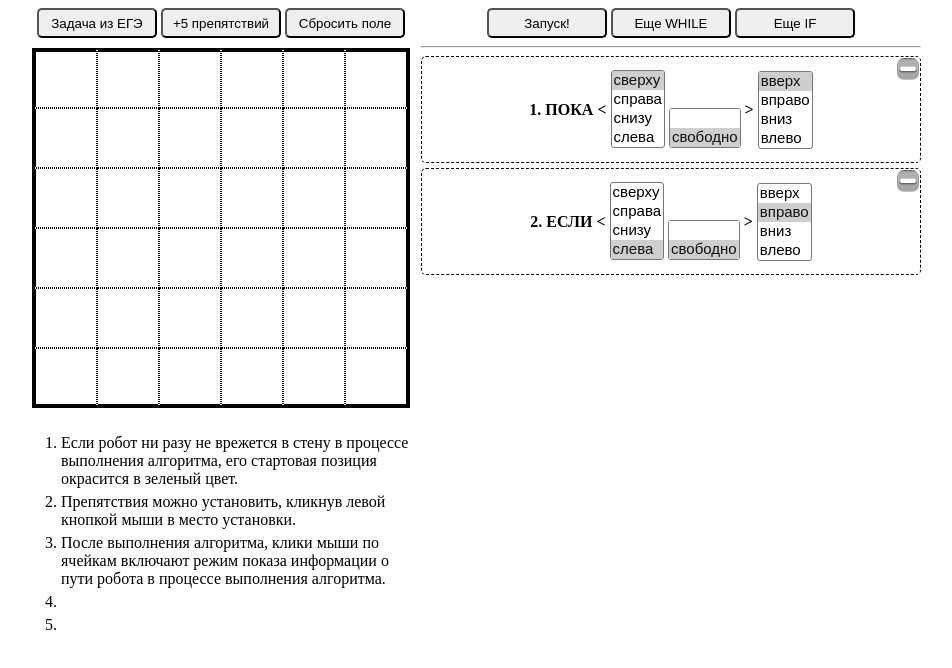
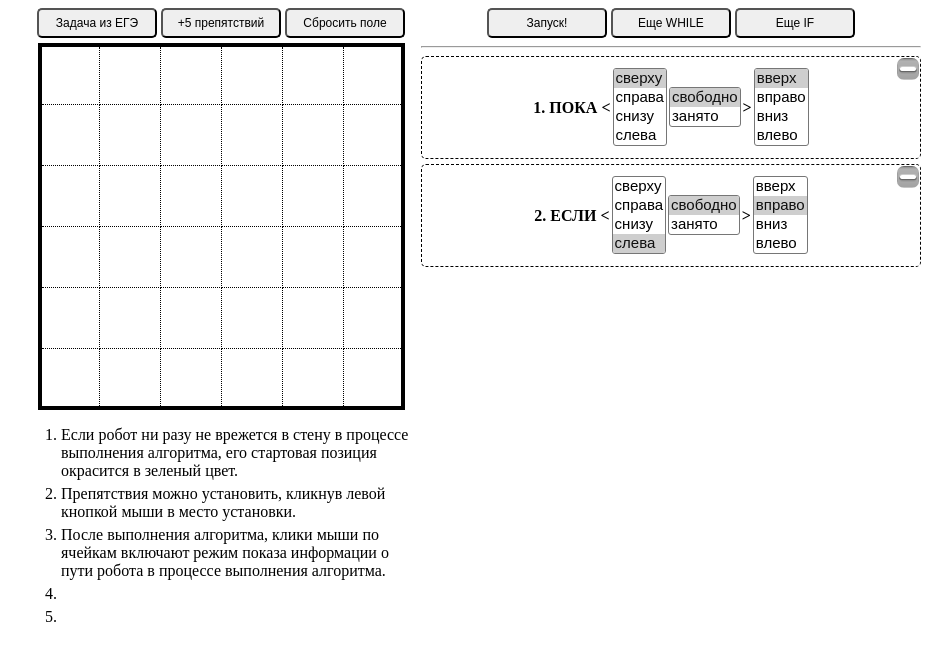
Before and after one commit to Seenkoo/robot, a plain HTML site: page index.html in a window 1280 px wide. Shown: the whole page, without its empty margins (169-1121 px from the left). Drawn offline with Linux system fonts and the light colour scheme.

Commit message:
Robot in a maze
Robot in a maze

```diff
--- a/index.html
+++ b/index.html
@@ -1,3 +1,4 @@
+<!DOCTYPE html>
 <html>
 	<head>
 		<meta charset="utf-8">
@@ -21,7 +22,6 @@
 				width: 500px;
 			}
 			.options select{
-				/*max-width: 90px;*/
 				border-radius: 3px;
 				font-size: 15px;
 				outline: none;
@@ -35,57 +35,58 @@
 				border: 1px dashed black;
 				border-radius: 5px;
 			}
-			.options .algorithm:not(:first-child){
+			.options .algorithm:not(:first-child),.main table{
 				margin-top: 5px;
 			}
-			.main table{
+			table{
 				margin: auto;
-				padding: 10px 0px 10px 0px;
-				border-collapse: separate;
+				border-collapse: collapse;
 				border-spacing: 0;
-			}
-			.algorithm table{
-				margin: auto;
 			}
 			.main table td{
 				width: 60px;
 				height: 60px;
 				border: 1px dotted black;
-				text-align: center;
 				font-size: 26px;
 			}
 			.main table td:hover{
 				cursor: pointer;
 			}
-			.main table tr:first-child td{
-				border-top: 4px solid black !important;
+			.main table tr:first-child td.bottom{
+				height: 55px !important;
 			}
-			.main table tr td:first-child{
-				border-left: 4px solid black !important;
+			.main table tr td.right:first-child{
+				width: 55px !important;
 			}
-			.main table tr td:last-child{
-				border-right: 4px solid black !important;
+			.main table tr td.left:last-child{
+				width: 55px !important;
 			}
-			.main table tr:last-child td{
-				border-bottom: 4px solid black !important;
+			.main table tr:last-child td.top{
+				height: 55px !important;
 			}
 			.right{
-				border-right: 2px solid black !important;
+				border-right: 4px solid black !important;
+				width: 57px !important;
 			}
 			.left{
-				border-left: 2px solid black !important;
+				border-left: 4px solid black !important;
+				width: 57px !important;
 			}
 			.top{
-				border-top: 2px solid black !important;
+				border-top: 4px solid black !important;
+				height: 57px !important;
 			}
 			.bottom{
-				border-bottom: 2px solid black !important;
+				border-bottom: 4px solid black !important;
+				height: 57px !important;
 			}
 			button{
 				width: 120px;
 				height: 30px;
 				border-radius: 5px;
 				outline: none;
+				cursor: pointer;
+				font-size: 12px;
 			}
 			.algorithm img.lessalgo{
 				position: absolute;
@@ -205,8 +206,9 @@
 								<option value="bottom">снизу</option>
 								<option value="left">слева</option>
 							</select>
+						</td>
+						<td>
 							<select size="2" class="isfree">
-								<option value="" disabled></option>
 								<option value="true" selected>свободно</option>
 								<option value="false">занято</option>
 							</select>
@@ -240,8 +242,9 @@
 								<option value="bottom">снизу</option>
 								<option value="left" selected>слева</option>
 							</select>
+						</td>
+						<td>
 							<select size="2" class="isfree">
-								<option value="" disabled></option>
 								<option value="true" selected>свободно</option>
 								<option value="false">занято</option>
 							</select>
@@ -331,8 +334,9 @@
 								<option value="bottom">снизу</option>
 								<option value="left">слева</option>
 							</select>
+						</td>
+						<td>
 							<select size="2" class="isfree">
-								<option value="" disabled></option>
 								<option value="true" selected>свободно</option>
 								<option value="false">занято</option>
 							</select>
@@ -366,8 +370,9 @@
 								<option value="bottom" selected>снизу</option>
 								<option value="left">слева</option>
 							</select>
+						</td>
+						<td>
 							<select size="2" class="isfree">
-								<option value="" disabled></option>
 								<option value="true" selected>свободно</option>
 								<option value="false">занято</option>
 							</select>
@@ -401,8 +406,9 @@
 								<option value="bottom">снизу</option>
 								<option value="left" selected>слева</option>
 							</select>
+						</td>
+						<td>
 							<select size="2" class="isfree">
-								<option value="" disabled></option>
 								<option value="true" selected>свободно</option>
 								<option value="false">занято</option>
 							</select>
@@ -436,8 +442,9 @@
 								<option value="bottom">снизу</option>
 								<option value="left">слева</option>
 							</select>
+						</td>
+						<td>
 							<select size="2" class="isfree">
-								<option value="" disabled></option>
 								<option value="true" selected>свободно</option>
 								<option value="false">занято</option>
 							</select>
@@ -525,8 +532,9 @@
 								<option value="bottom">снизу</option>
 								<option value="left">слева</option>
 							</select>
+						</td>
+						<td>
 							<select size="2" class="isfree">
-								<option value="" disabled></option>
 								<option value="true" selected>свободно</option>
 								<option value="false">занято</option>
 							</select>
@@ -560,8 +568,9 @@
 								<option value="bottom">снизу</option>
 								<option value="left" selected>слева</option>
 							</select>
+						</td>
+						<td>
 							<select size="2" class="isfree">
-								<option value="" disabled></option>
 								<option value="true" selected>свободно</option>
 								<option value="false">занято</option>
 							</select>
@@ -597,7 +606,6 @@
 							<option value="left">слева</option>
 						</select>
 						<select size="2" class="isfree">
-							<option value="" disabled></option>
 							<option value="true" selected>свободно</option>
 							<option value="false">занято</option>
 						</select>
@@ -632,7 +640,6 @@
 							<option value="left">слева</option>
 						</select>
 						<select size="2" class="isfree">
-							<option value="" disabled></option>
 							<option value="true" selected>свободно</option>
 							<option value="false">занято</option>
 						</select>
--- a/js/script.js
+++ b/js/script.js
@@ -1,3 +1,7 @@
+// ToDo:
+// Визуализация алгоритма: перенести ховер-эвент с ячейки таблицы на спан с шагом
+// Сохранение своих пресетов алгоритма и возможность их подгрузки
+// Меню для загрузки заданий ЕГЭ
 $(document).ready(function(){
 	// Begin reset
 		function resetField( resetTested ) {
@@ -183,8 +187,8 @@ $(document).ready(function(){
 			$(this).mouseenter();
 			return;
 		}
-		var Xcoord = e.offsetX;
-		var Ycoord = e.offsetY;
+		var Xcoord = (e.offsetX || e.clientX - $(e.target).offset().left);
+		var Ycoord = (e.offsetY || e.clientY - $(e.target).offset().top);
 		var obstaclesArr = [];
 
 		if( Xcoord > 45 ){
@@ -197,9 +201,7 @@ $(document).ready(function(){
 		}else if ( Ycoord < 5 ){
 			obstaclesArr.push("top");
 		}
-
 		if(obstaclesArr != ''){
-
 			var $targetedElement = $(this);
 			var $targetedElementIndex = e.target.cellIndex;
 
```
